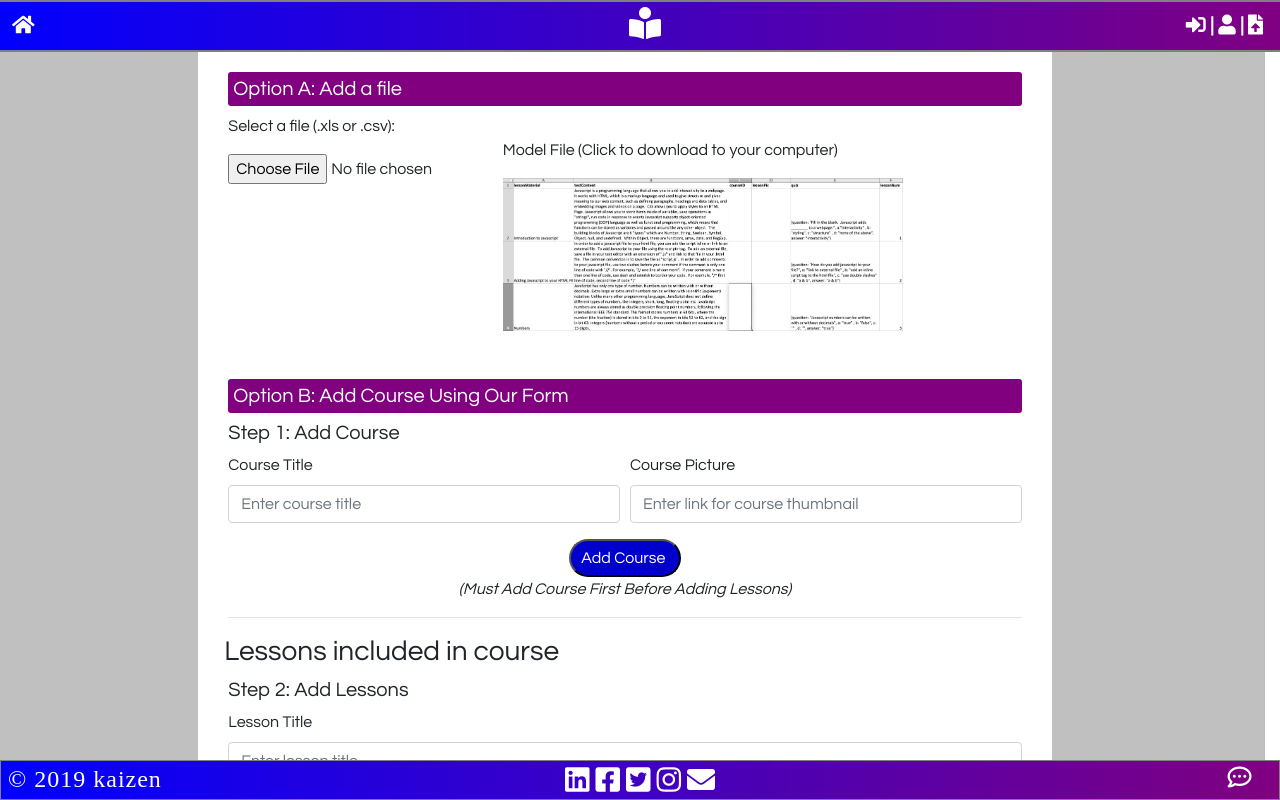
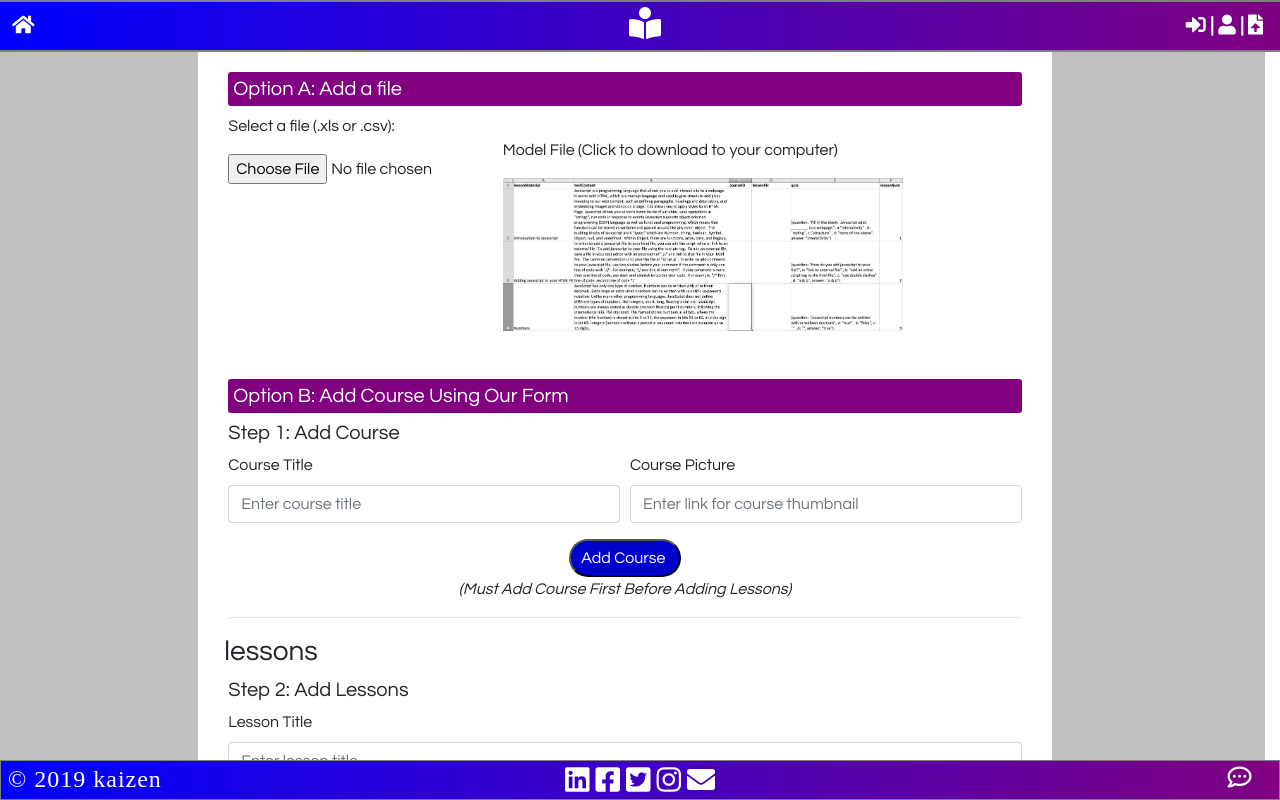
Before and after one commit to gglinoga/kaizen, a React (Create React App) app in the folder client/: page /Upload in a window 1280 px wide. Shown: the top 800 px of the page. Built offline with nearby package versions, Linux system fonts and the light colour scheme; a web font is replaced by a local one.

Commit message:
lesson list 2

```diff
--- a/client/src/components/LessonList/LessonList.js
+++ b/client/src/components/LessonList/LessonList.js
@@ -9,8 +9,7 @@ class LessonList extends Component {
 render() {
     return(
     <div>
-        <p>Lesson {this.props.lessonNum}</p>
-        <p>{this.props.lessonName}</p>
+        <p>Lesson {this.props.lessonNum}:    {this.props.lessonName}</p>
     </div>
     )
 }
--- a/client/src/components/Uploadform/Uploadform.js
+++ b/client/src/components/Uploadform/Uploadform.js
@@ -307,7 +307,7 @@ class Uploadform extends Component {
 
                                 <div className="form-row">
                                     <td>
-                                        <h3>Lessons included in course</h3>
+                                        <h3>{this.state.courseName} lessons</h3>
                                     {this.state.lessons.map(lesson => (
                                         <LessonList
                                             lessonName={lesson.lessonMaterial}
```
